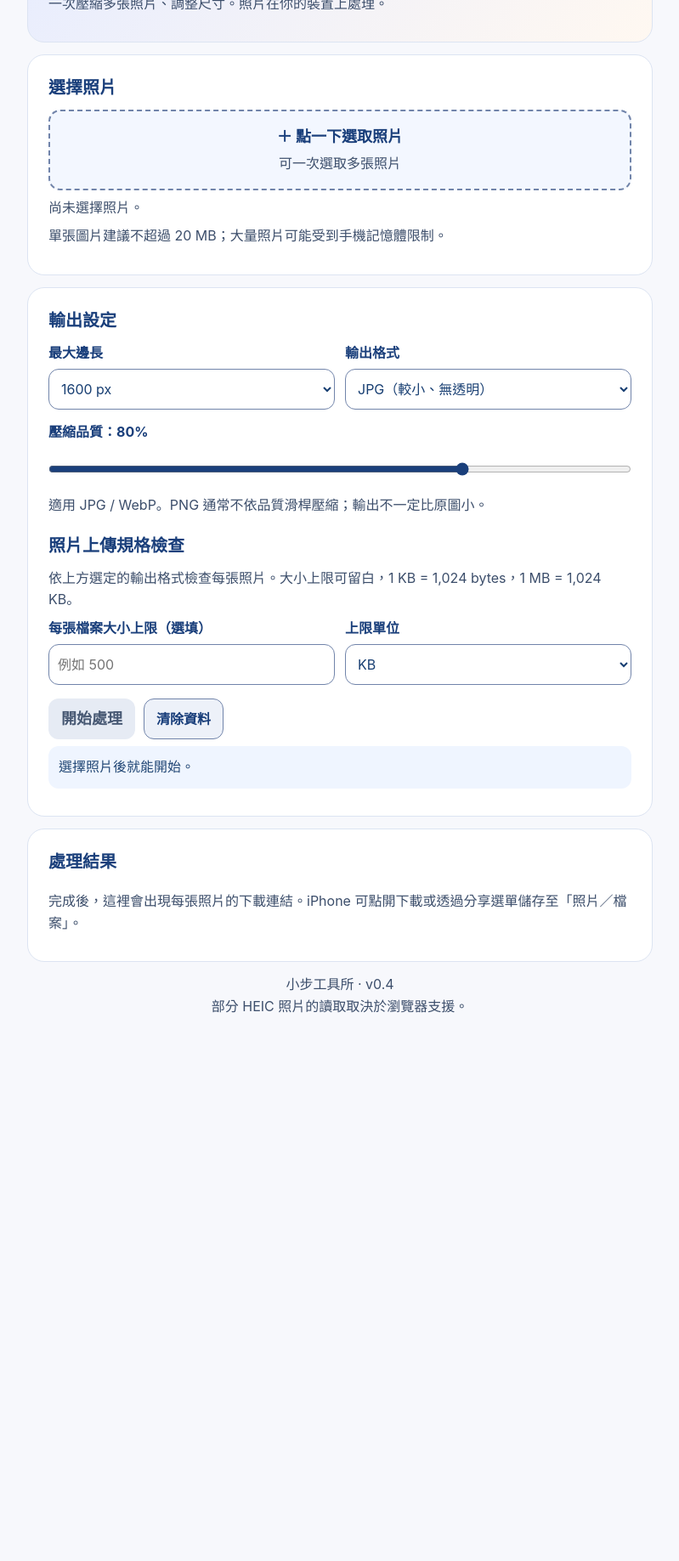
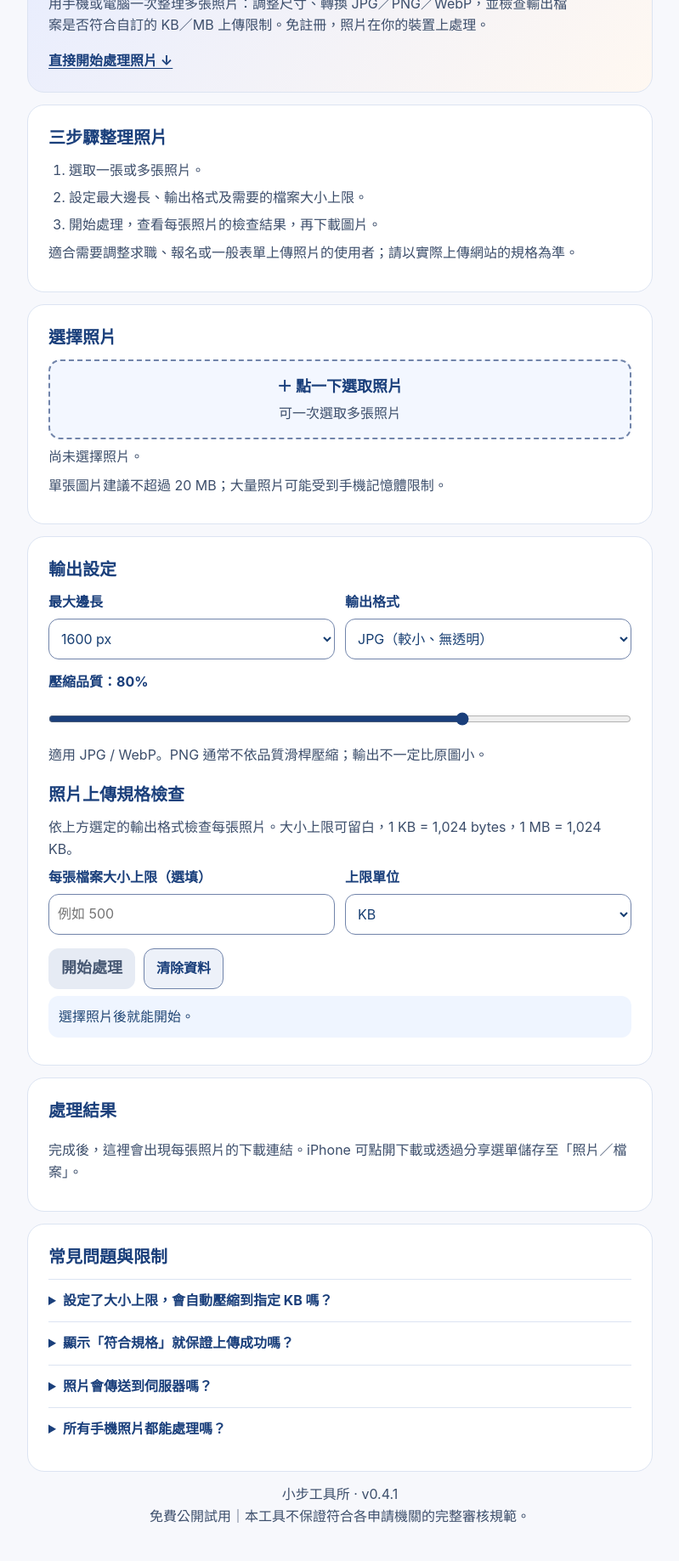
Before and after one commit to gagastudiowork-commits/xuan-pocket, a plain HTML site: page index.html in a window 1280 px wide. Shown: the part 139-1976 px from the top of the page at 85% size, without its empty margins (240-1039 px from the left). Before the commit the page ends 1376 px from the top, so only its background shows below. Drawn offline with Linux system fonts and the light colour scheme.

Commit message:
Improve public trial onboarding and search metadata for v0.4.1

```diff
--- a/index.html
+++ b/index.html
@@ -4,7 +4,15 @@
 <meta charset="utf-8">
 <meta name="viewport" content="width=device-width, initial-scale=1, viewport-fit=cover">
 <meta name="theme-color" content="#eef2ff">
-<title>小步影像｜小步工具所</title>
+<title>小步影像｜免費線上照片壓縮、格式轉換與上傳規格檢查</title>
+<meta name="description" content="小步影像是免費的繁體中文圖片工具，支援手機一次處理多張照片、調整尺寸、轉換 JPG／PNG／WebP，並檢查輸出是否符合自訂 KB／MB 大小上限。照片在裝置內處理，不需註冊。">
+<link rel="canonical" href="https://gagastudiowork-commits.github.io/xuan-pocket/">
+<meta property="og:type" content="website">
+<meta property="og:locale" content="zh_TW">
+<meta property="og:title" content="小步影像｜照片壓縮與上傳規格檢查">
+<meta property="og:description" content="免費、免註冊，在手機上調整照片尺寸、格式及檢查檔案大小。">
+<meta property="og:url" content="https://gagastudiowork-commits.github.io/xuan-pocket/">
+<meta name="twitter:card" content="summary">
 <style>
 :root {
   font: 100%/1.6 -apple-system, BlinkMacSystemFont, "Segoe UI", sans-serif;
@@ -27,6 +35,14 @@ main {
   margin-bottom: 14px;
 }
 .hero { background: linear-gradient(135deg, #e6ecff, #fff8f1); }
+.hero .intro { max-width: 62ch; }
+.guide-list { margin: 10px 0 0; padding-left: 1.5em; color: #3c4e6b; }
+.guide-list li + li { margin-top: 6px; }
+.intro-link { display: inline-block; margin-top: 8px; color: #1a3f7b; font-weight: 700; text-underline-offset: 3px; }
+.faq details { border-top: 1px solid #dce4f2; padding: 12px 0; }
+.faq summary { cursor: pointer; font-weight: 650; }
+.faq details p { margin: 8px 0 0; }
+.faq summary:focus-visible { outline: 3px solid #355dcc; outline-offset: 3px; }
 section { background: #fff; }
 .eyebrow { font-weight: 700; color: #354b79; }
 h1 { font-size: clamp(1.875rem, 5vw, 2.5rem); line-height: 1.2; margin: 8px 0; }
@@ -108,8 +124,9 @@ button:disabled { background: #e6ebf4; color: #475873; cursor: default; }
 </style>
 </head>
 <body><main>
-<header class="hero"><div class="eyebrow">小步工具所</div><h1>小步影像</h1><p>一次壓縮多張照片、調整尺寸。照片在你的裝置上處理。</p></header>
-<section><h2>選擇照片</h2><label class="drop"><strong>＋ 點一下選取照片</strong><span id="photo-help">可一次選取多張照片</span><input id="photos" type="file" accept="image/*" aria-label="選取照片" aria-describedby="photo-help" multiple></label><p class="hint" id="picked">尚未選擇照片。</p><p class="hint">單張圖片建議不超過 20 MB；大量照片可能受到手機記憶體限制。</p></section>
+<header class="hero"><div class="eyebrow">小步工具所 · 免費線上圖片工具</div><h1>小步影像</h1><p class="intro">用手機或電腦一次整理多張照片：調整尺寸、轉換 JPG／PNG／WebP，並檢查輸出檔案是否符合自訂的 KB／MB 上傳限制。免註冊，照片在你的裝置上處理。</p><a class="intro-link" href="#tool">直接開始處理照片 ↓</a></header>
+<section aria-labelledby="guide-heading"><h2 id="guide-heading">三步驟整理照片</h2><ol class="guide-list"><li>選取一張或多張照片。</li><li>設定最大邊長、輸出格式及需要的檔案大小上限。</li><li>開始處理，查看每張照片的檢查結果，再下載圖片。</li></ol><p class="hint">適合需要調整求職、報名或一般表單上傳照片的使用者；請以實際上傳網站的規格為準。</p></section>
+<section id="tool"><h2>選擇照片</h2><label class="drop"><strong>＋ 點一下選取照片</strong><span id="photo-help">可一次選取多張照片</span><input id="photos" type="file" accept="image/*" aria-label="選取照片" aria-describedby="photo-help" multiple></label><p class="hint" id="picked">尚未選擇照片。</p><p class="hint">單張圖片建議不超過 20 MB；大量照片可能受到手機記憶體限制。</p></section>
 <section><h2>輸出設定</h2><div class="grid"><div class="field"><label for="maxwidth">最大邊長</label><select id="maxwidth"><option value="0">保持原尺寸</option><option value="2048">2048 px</option><option value="1600" selected>1600 px</option><option value="1200">1200 px</option><option value="800">800 px</option></select></div><div class="field"><label for="format">輸出格式</label><select id="format"><option value="image/jpeg">JPG（較小、無透明）</option><option value="image/webp">WebP（支援時）</option><option value="image/png">PNG（支援透明）</option></select></div></div><div class="field quality-field"><label for="quality">壓縮品質：<output id="qualityText">80%</output></label><input type="range" id="quality" min="30" max="100" value="80" step="5"><div class="hint">適用 JPG / WebP。PNG 通常不依品質滑桿壓縮；輸出不一定比原圖小。</div></div>
 <h2 style="margin-top: 20px">照片上傳規格檢查</h2>
 <p class="hint" id="limit-help">依上方選定的輸出格式檢查每張照片。大小上限可留白，1 KB = 1,024 bytes，1 MB = 1,024 KB。</p>
@@ -125,7 +142,13 @@ button:disabled { background: #e6ebf4; color: #475873; cursor: default; }
 </div>
 <div class="buttons"><button id="run" disabled>開始處理</button><button id="clear" class="secondary" type="button">清除資料</button></div><p class="status" role="status" aria-live="polite" id="status">選擇照片後就能開始。</p></section>
 <section><h2>處理結果</h2><div id="results" class="files"><p class="hint">完成後，這裡會出現每張照片的下載連結。iPhone 可點開下載或透過分享選單儲存至「照片／檔案」。</p></div></section>
-<p class="foot">小步工具所 · v0.4<br>部分 HEIC 照片的讀取取決於瀏覽器支援。</p>
+<section class="faq" aria-labelledby="faq-heading"><h2 id="faq-heading">常見問題與限制</h2>
+<details><summary>設定了大小上限，會自動壓縮到指定 KB 嗎？</summary><p>不會。目前的大小上限只用來檢查處理結果。若超過限制，可自行降低最大邊長或 JPG／WebP 壓縮品質後重新處理。</p></details>
+<details><summary>顯示「符合規格」就保證上傳成功嗎？</summary><p>不保證。工具只核對所選輸出格式及設定的檔案大小上限；部分網站另要求固定像素、長寬比例、證件照背景或人像位置，須另行確認。</p></details>
+<details><summary>照片會傳送到伺服器嗎？</summary><p>此版本使用瀏覽器在你的裝置上處理照片，無需帳號或上傳圖片到小步影像的伺服器；請使用可信任的瀏覽器及裝置。</p></details>
+<details><summary>所有手機照片都能處理嗎？</summary><p>不一定。HEIC 等格式是否能讀取，以及可處理的照片數量與尺寸，取決於瀏覽器和裝置記憶體。處理前請保留原始照片。</p></details>
+</section>
+<p class="foot">小步工具所 · v0.4.1<br>免費公開試用｜本工具不保證符合各申請機關的完整審核規範。</p>
 </main><script>
 'use strict';
 const $ = id => document.getElementById(id);
```
